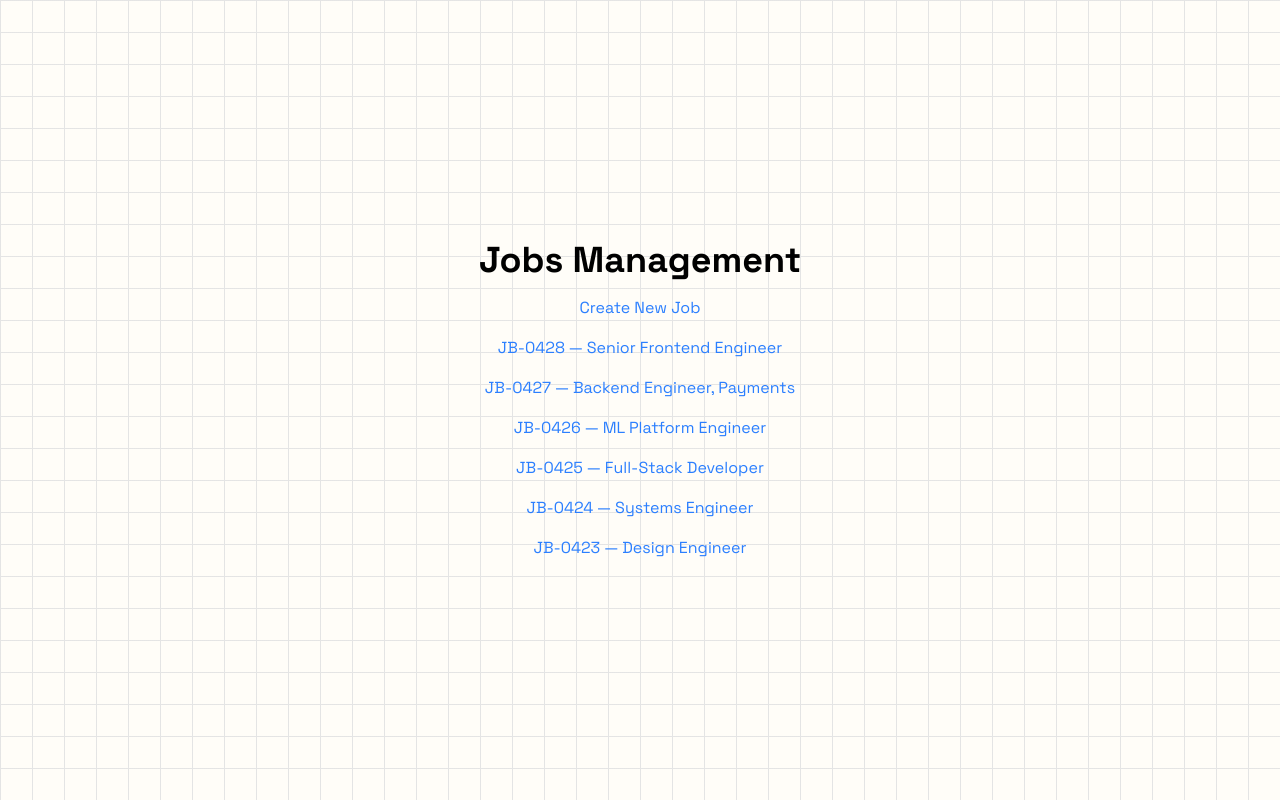
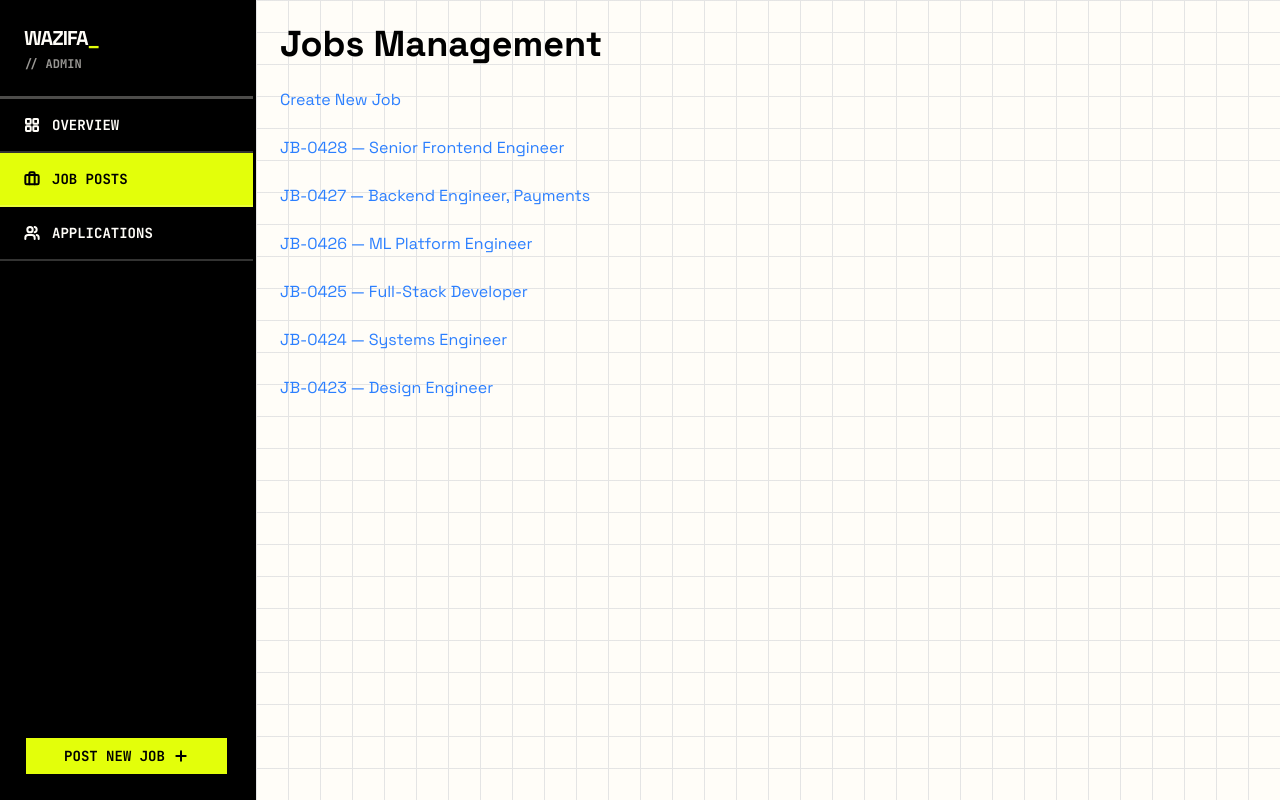
Before and after one commit to MuhammadOs/job-board-ai, a Next.js app: page /dashboard/jobs in a window 1280 px wide. Built offline with nearby package versions, Linux system fonts and the light colour scheme.

Commit message:
Implement admin dashboard layout with sidebar and tabs; add admin navigation links

```diff
--- a/app/(admin)/dashboard/jobs/page.tsx
+++ b/app/(admin)/dashboard/jobs/page.tsx
@@ -3,7 +3,7 @@ import { JOBS } from "@/lib/jobs";
 
 function JobsManagementPage() {
   return (
-    <div className="flex min-h-screen flex-col items-center justify-center py-2">
+    <div className="flex flex-col items-start gap-2">
       <h1 className="text-4xl font-bold">Jobs Management</h1>
       <Link href="/dashboard/jobs/new" className="mt-4 text-blue-500 hover:underline">
         Create New Job
--- /dev/null
+++ b/app/(admin)/dashboard/layout.tsx
@@ -0,0 +1,15 @@
+import AdminSidebar from "@/components/navbar/AdminSidebar";
+import AdminTabs from "@/components/navbar/AdminTabs";
+
+function DashboardLayout({ children }: { children: React.ReactNode }) {
+    return (
+        // Full-height shell: sidebar and main content scroll independently
+        <div className="flex h-dvh flex-col md:flex-row">
+            <AdminSidebar />
+            <AdminTabs />
+            <main className="min-h-0 min-w-0 flex-1 overflow-y-auto p-4 md:p-6">{children}</main>
+        </div>
+    )
+}
+
+export default DashboardLayout;
--- a/app/(admin)/dashboard/page.tsx
+++ b/app/(admin)/dashboard/page.tsx
@@ -7,7 +7,7 @@ const navigationLinks = [
 
 function DashboardPage() {
   return (
-    <div className="flex min-h-screen flex-col items-center justify-center py-2">
+    <div className="flex flex-col items-start gap-2">
       <h1 className="text-4xl font-bold">Admin Dashboard</h1>
       {navigationLinks.map(({ href, label }) => (
         <Link key={href} href={href} className="mt-4 text-blue-500 hover:underline">
--- a/components/brut.tsx
+++ /dev/null
@@ -1,57 +0,0 @@
-"use client";
-
-import Link from "next/link";
-import { usePathname } from "next/navigation";
-import type { ReactNode } from "react";
-import { cn } from "@/lib/utils";
-import type { AppStatus } from "@/lib/jobs";
-
-type BtnVariant = "primary" | "plain" | "ink" | "violet";
-const btnV: Record<BtnVariant, string> = {
-  primary: "bg-primary text-primary-foreground",
-  plain: "bg-card text-foreground",
-  ink: "bg-foreground text-background",
-  violet: "bg-secondary text-secondary-foreground",
-};
-export function BButton({ variant = "primary", className, ...p }: React.ButtonHTMLAttributes<HTMLButtonElement> & { variant?: BtnVariant }) {
-  return <button {...p} className={cn("brut brut-press inline-flex items-center justify-center gap-2 px-4 py-2 font-mono text-sm font-bold uppercase disabled:opacity-50", btnV[variant], className)} />;
-}
-
-export function Pill({ children, active, onClick }: { children: ReactNode; active?: boolean; onClick?: () => void }) {
-  return (
-    <button onClick={onClick} className={cn("brut px-2 py-0.5 font-mono text-xs font-bold", active ? "bg-secondary text-secondary-foreground" : "bg-card")}>
-      [{children}]
-    </button>
-  );
-}
-
-const stampColor: Record<AppStatus, string> = {
-  SENT: "bg-card", REVIEWING: "bg-primary", INTERVIEW: "bg-secondary text-secondary-foreground", OFFER: "bg-success", REJECTED: "bg-destructive",
-};
-export function Stamp({ status }: { status: AppStatus }) {
-  return <span className={cn("brut-3 animate-stamp inline-block px-3 py-1 font-mono text-sm font-black", stampColor[status])}>[{status}]</span>;
-}
-
-export function Logo({ text, className }: { text: string; className?: string }) {
-  return <div className={cn("brut-3 grid size-12 shrink-0 place-items-center bg-foreground font-mono font-black text-primary", className)}>{text}</div>;
-}
-
-export function ViewToggle() {
-  const pathname = usePathname() ?? "/";
-  const admin = pathname.startsWith("/dashboard");
-  return (
-    <div className="brut flex bg-card font-mono text-xs font-bold shadow-hard">
-      <Link href="/" className={cn("px-3 py-2", !admin && "bg-primary")}>Dashboard</Link>
-      <Link href="/dashboard" className={cn("border-l-2 px-3 py-2", admin && "bg-secondary text-secondary-foreground")}>ADMIN</Link>
-    </div>
-  );
-}
-
-export function TopBar({ children }: { children?: ReactNode }) {
-  return (
-    <header className="sticky top-0 z-30 flex items-center justify-between gap-4 border-b-3 border-b-[3px] bg-background px-4 py-3 md:px-6">
-      <Link href="/" className="text-2xl font-black tracking-tighter">RAWJOBS<span className="bg-primary px-1">_</span></Link>
-      <div className="flex items-center gap-3">{children}<ViewToggle /></div>
-    </header>
-  );
-}
--- /dev/null
+++ b/components/navbar/AdminSidebar.tsx
@@ -0,0 +1,53 @@
+"use client";
+
+import { cn } from "@/lib/utils";
+import { Plus } from "lucide-react";
+import Link from "next/link";
+import { usePathname } from "next/navigation";
+import { adminLinks, DASHBOARD_ROOT, isAdminLinkActive } from "./adminLinks";
+
+const AdminSidebar = () => {
+    const pathname = usePathname() ?? "";
+
+    return (
+        <aside className="hidden w-64 shrink-0 flex-col overflow-y-auto border-r-[3px] bg-foreground text-background md:flex">
+            <div className="border-b-[3px] border-background/30 p-6">
+                <Link href={DASHBOARD_ROOT} className="text-xl font-black tracking-tighter">
+                    WAZIFA<span className="text-primary">_</span>
+                </Link>
+                <p className="mt-1 font-mono text-xs font-bold text-background/60">{"// ADMIN"}</p>
+            </div>
+
+            <nav aria-label="Admin" className="flex-1">
+                {adminLinks.map(({ to, label, icon: Icon }) => {
+                    const active = isAdminLinkActive(pathname, to);
+                    return (
+                        <Link
+                            key={to}
+                            href={to}
+                            aria-current={active ? "page" : undefined}
+                            className={cn(
+                                "flex items-center gap-3 border-b-2 border-background/20 px-6 py-4 font-mono text-sm font-bold transition-colors",
+                                active ? "bg-primary text-primary-foreground" : "hover:bg-background/10"
+                            )}
+                        >
+                            <Icon className="size-4" strokeWidth={3} />
+                            {label}
+                        </Link>
+                    );
+                })}
+            </nav>
+
+            <div className="p-6">
+                <Link
+                    href="/dashboard/jobs/new"
+                    className="brut flex items-center justify-center gap-2 border-background bg-primary px-4 py-2 font-mono text-sm font-bold text-primary-foreground"
+                >
+                    POST NEW JOB <Plus className="size-4" strokeWidth={3} />
+                </Link>
+            </div>
+        </aside>
+    );
+};
+
+export default AdminSidebar;
--- /dev/null
+++ b/components/navbar/AdminTabs.tsx
@@ -0,0 +1,42 @@
+"use client";
+
+import { cn } from "@/lib/utils";
+import Link from "next/link";
+import { usePathname } from "next/navigation";
+import { adminLinks, DASHBOARD_ROOT, isAdminLinkActive } from "./adminLinks";
+
+/** Mobile replacement for AdminSidebar (hidden on md+) */
+const AdminTabs = () => {
+    const pathname = usePathname() ?? "";
+
+    return (
+        <div className="border-b-[3px] bg-foreground px-4 py-3 text-background md:hidden">
+            <Link href={DASHBOARD_ROOT} className="text-xl font-black tracking-tighter">
+                WAZIFA<span className="text-primary">_</span>
+            </Link>
+            <nav aria-label="Admin" className="mt-3 flex gap-2 overflow-x-auto">
+                {adminLinks.map(({ to, label }) => {
+                    const active = isAdminLinkActive(pathname, to);
+                    return (
+                        <Link
+                            key={to}
+                            href={to}
+                            aria-current={active ? "page" : undefined}
+                            className={cn(
+                                "brut shrink-0 border-background px-2 py-1 font-mono text-xs font-bold",
+                                active ? "bg-primary text-primary-foreground" : "bg-foreground"
+                            )}
+                        >
+                            {label}
+                        </Link>
+                    );
+                })}
+                <Link href="/dashboard/jobs/new" className="brut shrink-0 border-background bg-primary px-2 py-1 font-mono text-xs font-bold text-primary-foreground">
+                    + POST
+                </Link>
+            </nav>
+        </div>
+    );
+};
+
+export default AdminTabs;
--- /dev/null
+++ b/components/navbar/adminLinks.ts
@@ -0,0 +1,17 @@
+import { Briefcase, LayoutGrid, Users, type LucideIcon } from "lucide-react";
+
+export type AdminLink = { to: string; label: string; icon: LucideIcon };
+
+export const DASHBOARD_ROOT = "/dashboard";
+
+export const adminLinks: AdminLink[] = [
+    { to: DASHBOARD_ROOT, label: "OVERVIEW", icon: LayoutGrid },
+    { to: "/dashboard/jobs", label: "JOB POSTS", icon: Briefcase },
+    { to: "/dashboard/applications", label: "APPLICATIONS", icon: Users },
+];
+
+export function isAdminLinkActive(pathname: string, to: string) {
+    // The overview must match exactly, otherwise it would be active on every dashboard page
+    if (to === DASHBOARD_ROOT) return pathname === to;
+    return pathname === to || pathname.startsWith(`${to}/`);
+}
```
